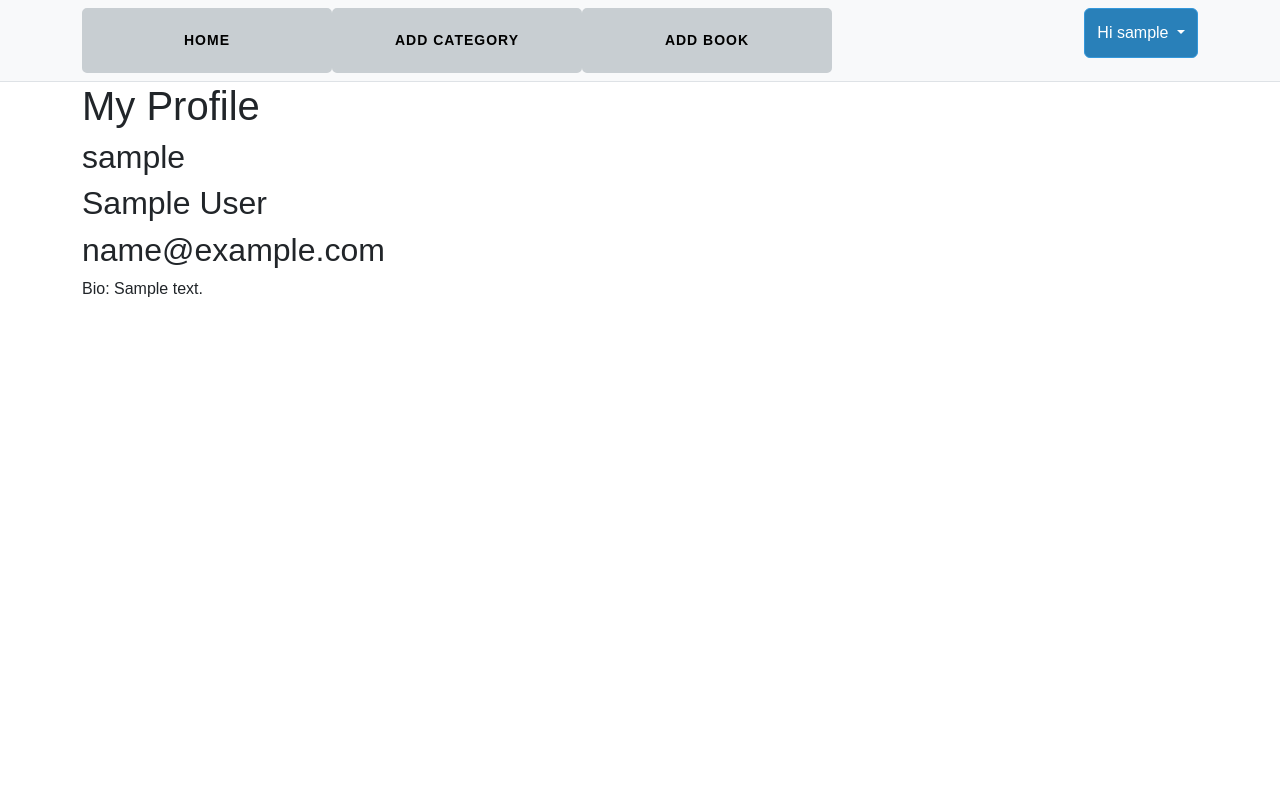
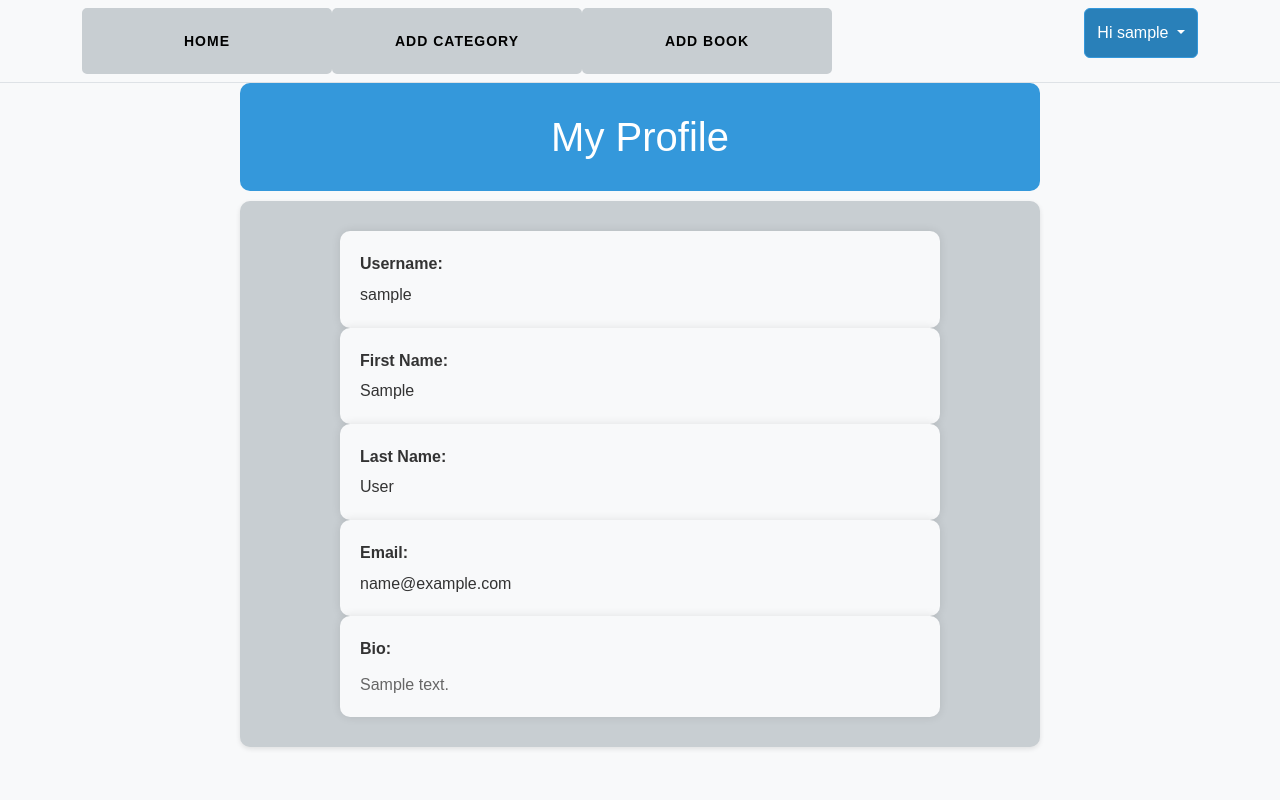
Before and after one commit to MelinaLushaku/Seminar-Lab, a Django app: page /profile in a window 1280 px wide. Run offline with Django 5.2, Linux system fonts and the light colour scheme; a user stored in the database is signed in; tables that the repository leaves empty hold one stand-in row (values such as "Sample post").

Commit message:
myProfile front update

```diff
--- a/Books/templates/index.html
+++ b/Books/templates/index.html
@@ -12,7 +12,6 @@ body {
     color: #495057; /* Text color */
 }
 
-/* Header Styles - Assuming you have a class "header" for your header */
 .header {
     background-color: #3498db; /* Header background color */
     color: #fff; /* Header text color */
--- a/Books/templates/profile.html
+++ b/Books/templates/profile.html
@@ -3,17 +3,104 @@
     <head>
         <meta charset="UTF-8">
         <link href="https://cdn.jsdelivr.net/npm/bootstrap@5.3.2/dist/css/bootstrap.min.css" rel="stylesheet" integrity="sha384-T3c6CoIi6uLrA9TneNEoa7RxnatzjcDSCmG1MXxSR1GAsXEV/Dwwykc2MPK8M2HN" crossorigin="anonymous">
+        <style>
+            /* Reset styles */
+            body, h1, h2, h3, h4, h5, h6, p, ul, ol {
+                margin: 0;
+                padding: 0;
+            }
+
+            body {
+                font-family: Arial, sans-serif;
+                background-color: #f8f9fa;
+                color: #333;
+                line-height: 1.6;
+            }
+
+            #profileTitle {
+                background-color: #3498db;
+                color: #fff;
+                padding: 20px 0;
+                text-align: center;
+                max-width: 800px;
+                margin: 0 auto;
+                padding: 30px;
+                margin-bottom: 10px;
+                border-radius: 10px;
+
+            }
+
+            .profile-info {
+                max-width: 800px;
+                margin: 0 auto;
+                padding: 30px;
+                background-color:#c8ced2;
+                border-radius: 10px;
+                box-shadow: 0 2px 5px rgba(0, 0, 0, 0.1);
+            }
+
+            .profile-info h2 {
+                color: #fff;
+                margin-bottom: 20px;
+            }
+
+            .info-item {
+                max-width: 600px;
+            margin: 0 auto;
+            padding: 20px;
+            background-color: #f8f9fa;
+            border-radius: 10px;
+            box-shadow: 0 0 10px rgba(0, 0, 0, 0.1);
+            }
+
+            .info-item label {
+                font-weight: bold;
+                display: inline-block;
+                width: 120px;
+                margin-bottom: 5px;
+            }
+
+            .info-item span {
+                display: inline-block;
+                width: calc(100% - 120px);
+                vertical-align: top;
+            }
+
+            .info-item p {
+                margin-top: 5px;
+                color: #666;
+            }
+        </style>
     </head>
     <body>
     {% block content %}
     {% include "header.html" %}
     {% endblock content %}
-        <div class="container">
-            <h1>My Profile</h1>
-            <h2>{{ user.username }}</h2>
-            <h2>{{ profile.firstName }} {{ profile.lastName }}</h2>
-            <h2>{{ user.email }}</h2>
-            <p>Bio: {{ profile.bio }}</p>
+    <header id="profileTitle">
+        <h1>My Profile</h1>
+    </header>
+
+    <div class="profile-info">
+        <div class="info-item">
+            <label>Username:</label>
+            <span>{{ user.username }}</span>
         </div>
+        <div class="info-item">
+            <label>First Name:</label>
+            <span>{{ profile.firstName }}</span>
+        </div>
+        <div class="info-item">
+            <label>Last Name:</label>
+            <span>{{ profile.lastName }}</span>
+        </div>
+        <div class="info-item">
+            <label>Email:</label>
+            <span>{{ user.email }}</span>
+        </div>
+        <div class="info-item">
+            <label>Bio:</label>
+            <p>{{ profile.bio }}</p>
+        </div>
+    </div>
     </body>
 </html>
```
Also changed, not shown: Books/templates/wishList.html (+60 -2 lines), BookRecommender/urls.py (line endings or trailing spaces).
